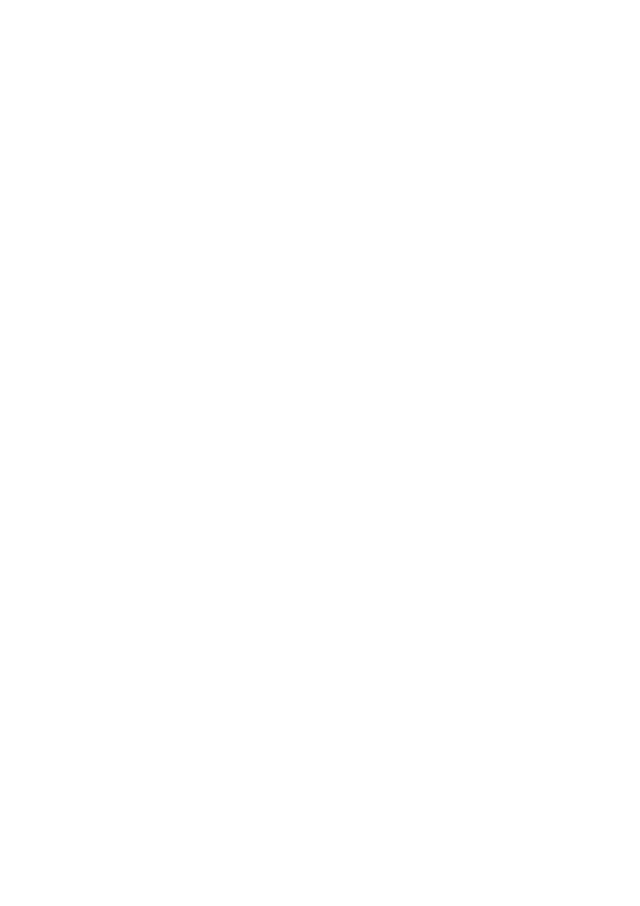
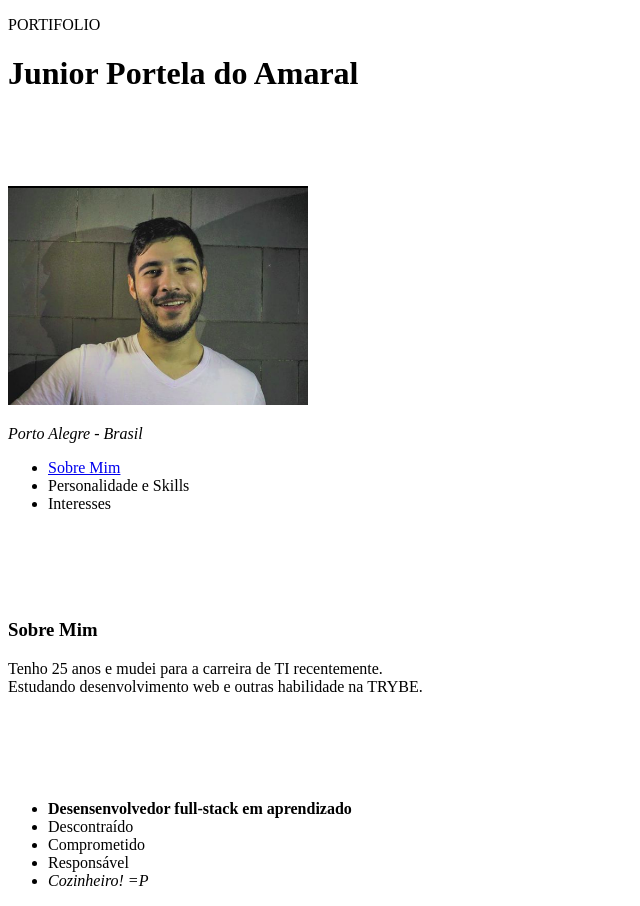
Before and after one commit to portelajr/portifolio-web, a plain HTML site: page index.html in a window 1280 px wide. Shown: the whole page, without its empty margins (0-640 px from the left). Before the commit the page ends 800 px from the top, so only its background shows below. Drawn offline with Linux system fonts and the light colour scheme.

Commit message:
Inserção de informações básicas e fotos

```diff
--- a/index.html
+++ b/index.html
@@ -3,9 +3,32 @@
   <head>
     <meta charset="UTF-8">
     <title>Portifolio Junior Amaral</title>
+    <link rel="stylesheet" href="style.css">
   </head>
 
   <body>
-
+    <p> PORTIFOLIO </p>
+    <h1> Junior Portela do Amaral </h1>
+    <br><br><br><br>
+    <img id="foto-perfil" src="foto/junior-amaral.png" alt="Foto de Junior Amaral" width="300px
+    ">
+    <p><em>Porto Alegre - Brasil</em></p>
+     <ul>
+      <li><a href="apresentation" >Sobre Mim</a></li>
+      <li> Personalidade e Skills</li>
+      <li> Interesses</li>
+    </ul>
+    <br><br><br><br>
+    <h3 id="apresentation"> Sobre Mim</h3>
+    <p> Tenho 25 anos e mudei para a carreira de TI recentemente. <br>
+    Estudando desenvolvimento web e outras habilidade na TRYBE.</p>
+    <br><br><br><br>
+    <ul>
+      <li><b> Desensenvolvedor full-stack em aprendizado</b></li>
+      <li>Descontraído</li>
+      <li> Comprometido</li>
+      <li> Responsável</li>
+      <li><em>Cozinheiro! =P</em></li>
+    </ul>
   </body>
 </html>
```
